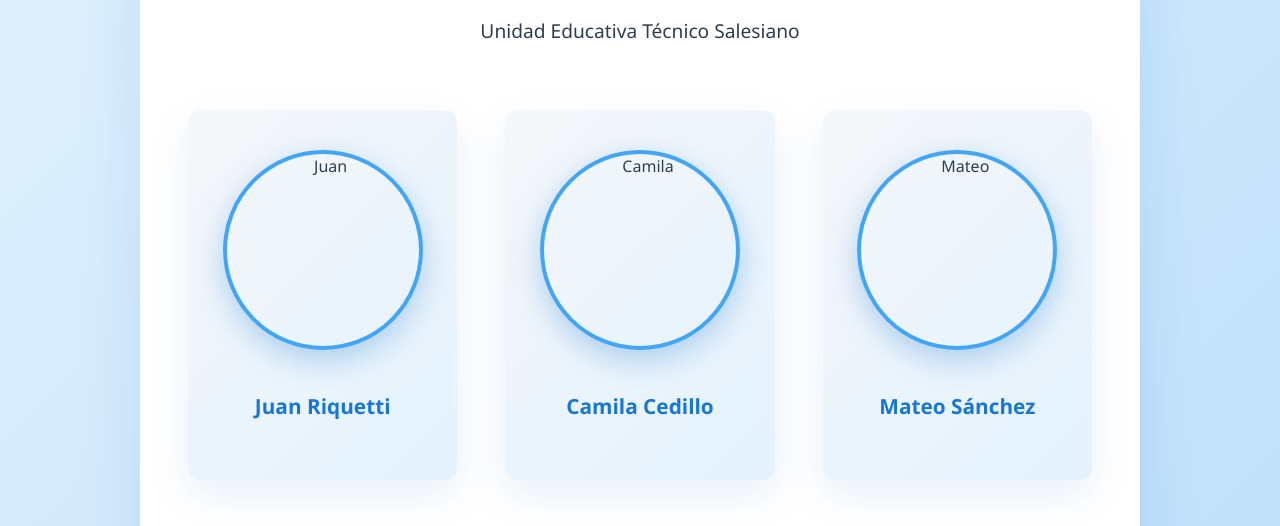
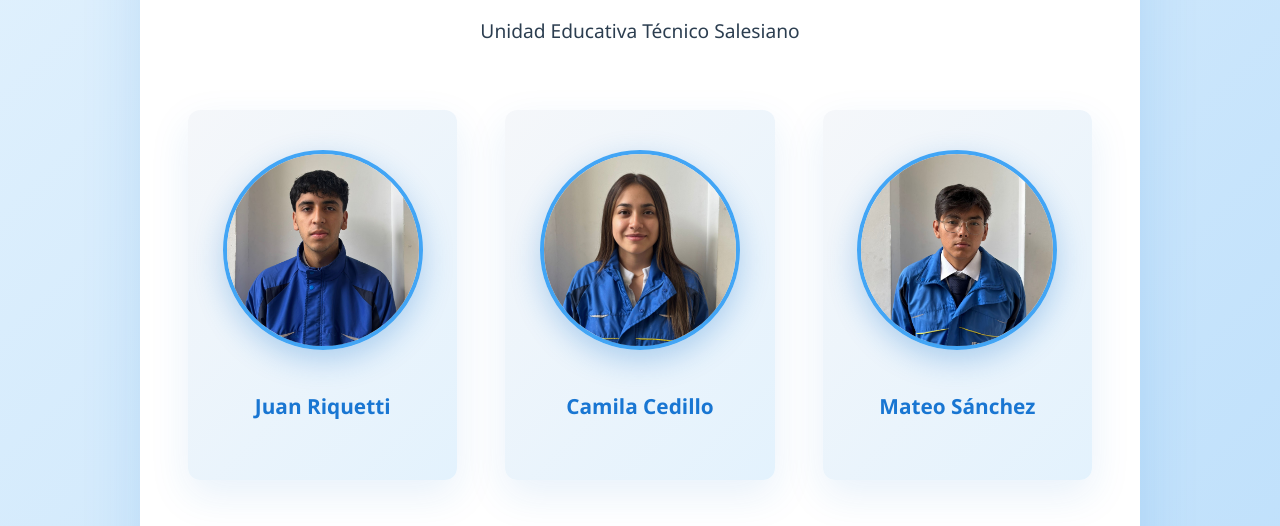
Before and after one commit to camilacedillo/Clasificacion-de-Botellas-VA, a plain HTML site: page equipo.html in a window 1280 px wide. Shown: the part 274-800 px from the top of the page. Drawn offline with Linux system fonts and the light colour scheme.

Commit message:
Update equipo.html

```diff
--- a/equipo.html
+++ b/equipo.html
@@ -31,15 +31,15 @@
 
                 <div class="team-grid" style="grid-template-columns: repeat(3, 1fr);">
                     <div class="team-member">
-                        <img src="imagenes/Juan.jpeg" alt="Juan" class="member-avatar">
+                        <img src="Juan.jpeg" alt="Juan" class="member-avatar">
                         <h3>Juan Riquetti</h3>
                     </div>
                     <div class="team-member">
-                        <img src="imagenes/Camila.jpeg" alt="Camila" class="member-avatar">
+                        <img src="Camila.jpeg" alt="Camila" class="member-avatar">
                         <h3>Camila Cedillo</h3>
                     </div>
                     <div class="team-member">
-                        <img src="imagenes/Mateo.jpeg" alt="Mateo" class="member-avatar">
+                        <img src="Mateo.jpeg" alt="Mateo" class="member-avatar">
                         <h3>Mateo Sánchez</h3>
                     </div>
                 </div>
```
